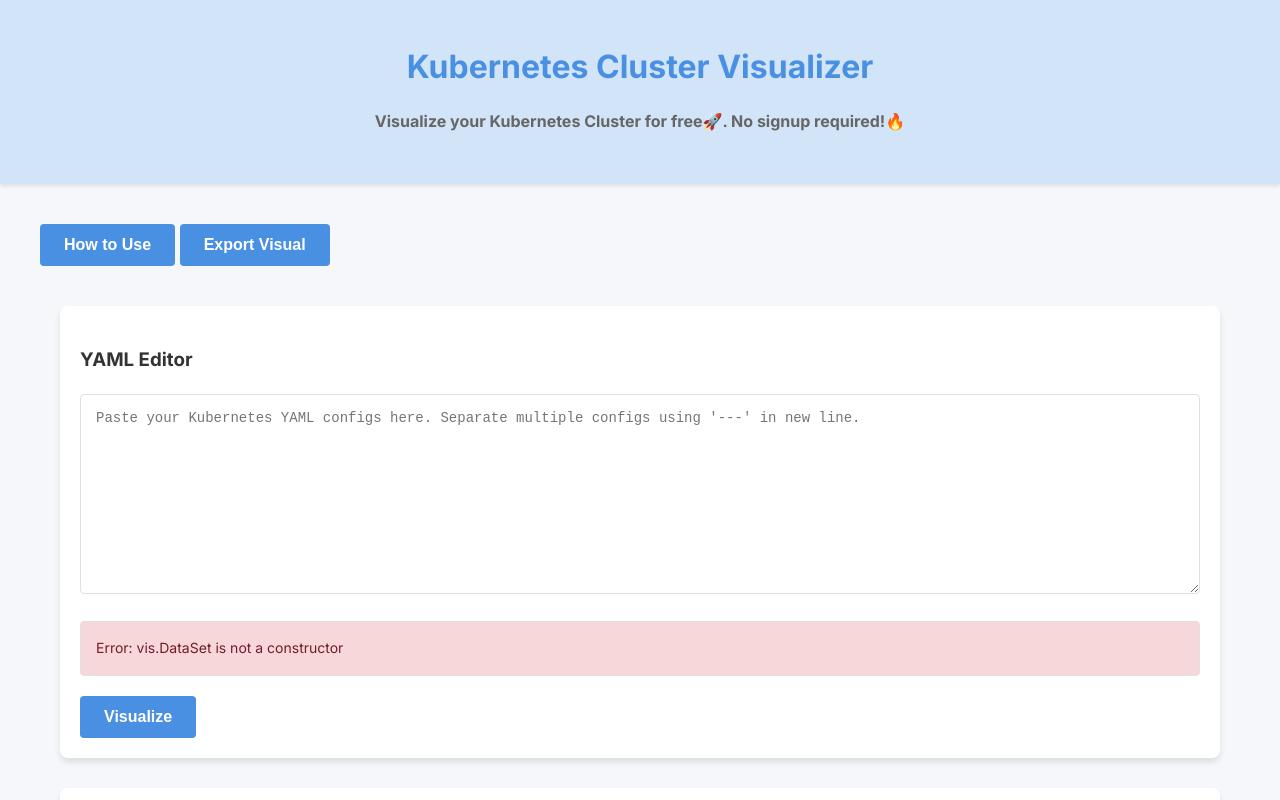
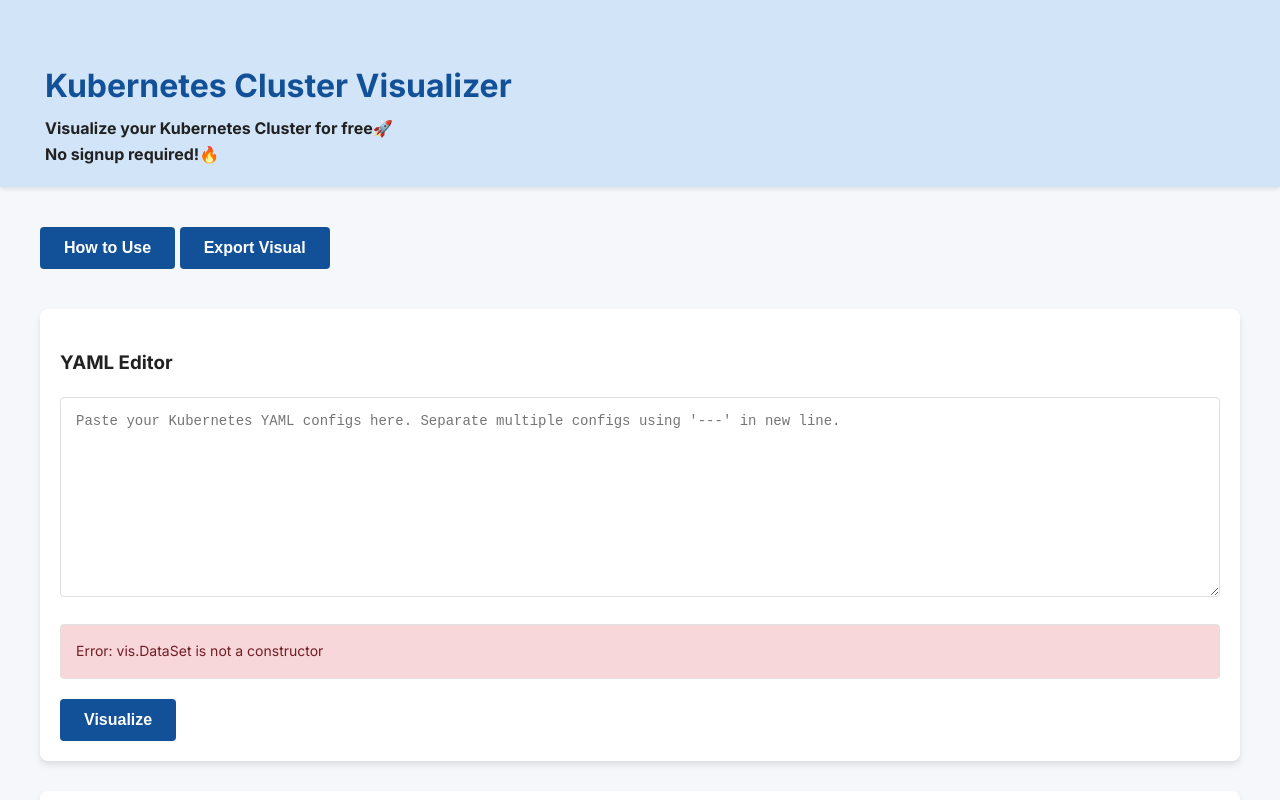
Before and after one commit to iam-vignesh/visualk8, a plain HTML site: page index.html in a window 1280 px wide. Shown: the top 800 px of the page. Drawn offline with nearby package versions, Linux system fonts and the light colour scheme; a script that the page names is missing.

Commit message:
Updated colour and alignment

```diff
--- a/index.html
+++ b/index.html
@@ -11,9 +11,9 @@
         <link rel="icon" type="image/x-icon" href="./assets/favicon-32x32.png">
         <style>
             :root {
-                --primary-color: #4a90e2;
+                --primary-color: #125198;
                 --secondary-color: #f5f7fa;
-                --text-color: #333;
+                --text-color: #212121;
                 --border-color: #e0e0e0;
                 --success-color: #28a745;
                 --error-color: #dc3545;
@@ -31,7 +31,8 @@
             .container {
                 max-width: 1200px;
                 margin: 0 auto;
-                padding: 40px 20px;
+                /* padding: 40px 20px; */
+                padding-top: 40px !important;
             }
 
             header {
@@ -39,19 +40,36 @@
                 box-shadow: 0 2px 4px rgba(0,0,0,0.1);
                 padding: 20px 0;
             }
-
-            h1 {
+/*
+             h1 {
                 color: var(--primary-color);
                 text-align: center;
                 margin-bottom: 10px;
                 font-weight: 700;
+                padding: 40px 20px;
+
+            } */
+
+            /* .subtitle {
+                text-align: center;
+                margin-bottom: 30px;
+                color: #666;
+            } */
+
+
+            h1 {
+                color: var(--primary-color);
+                font-weight: 700;
+                padding-top: 20px !important;
+                padding-left: 10px !important;
+                padding-bottom: 5px !important;
 
             }
 
             .subtitle {
-                text-align: center;
-                margin-bottom: 30px;
-                color: #666;
+                max-width: 1200px;
+                margin: 0 auto;
+                padding-left: 10px;
             }
 
             .card {
@@ -143,6 +161,7 @@
                 color: #666;
                 background-color: white;
                 border-top: 1px solid var(--border-color);
+
             }
 
             .footer-link {
@@ -232,8 +251,8 @@
     </head>
     <body>
         <header>
-            <h1>Kubernetes Cluster Visualizer</h1>
-            <p class="subtitle"><strong>Visualize your Kubernetes Cluster for free🚀. No signup required!🔥</strong></p>
+            <h1 class="container">Kubernetes Cluster Visualizer</h1>
+            <p class="subtitle"><strong>Visualize your Kubernetes Cluster for free🚀<br>No signup required!🔥</strong></p>
         </header>
 
         <div class="container">
@@ -381,6 +400,13 @@
                 errorConsole.style.backgroundColor = '#d4edda';
                 errorConsole.style.color = '#155724';
                 yamlContainer.style.display = 'block';
+
+            if (nodes.length > 0) {
+                    yamlContainer.style.display = 'block';
+            } else {
+                    yamlContainer.style.display = 'none';
+                }
+
             } catch (error) {
                 console.error('Error parsing YAML:', error);
                 errorConsole.textContent = `Error: ${error.message}`;
```
